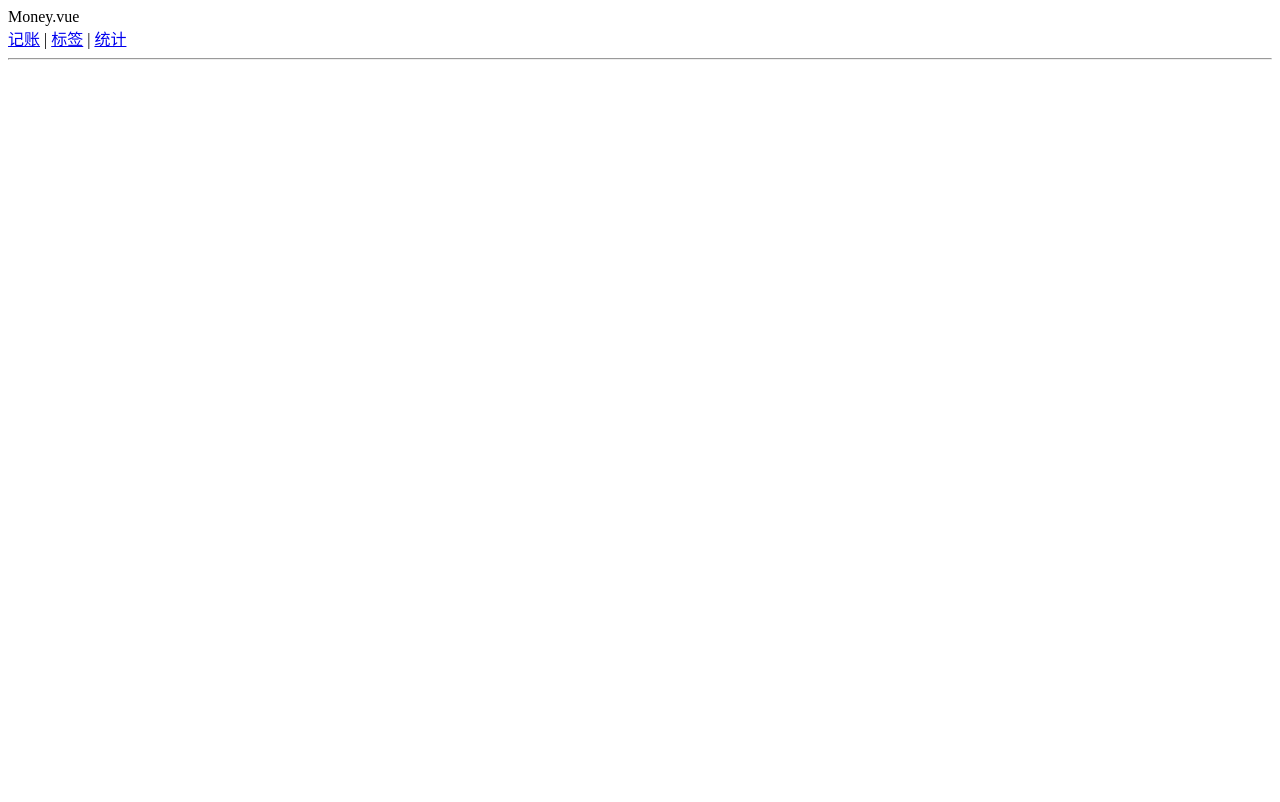
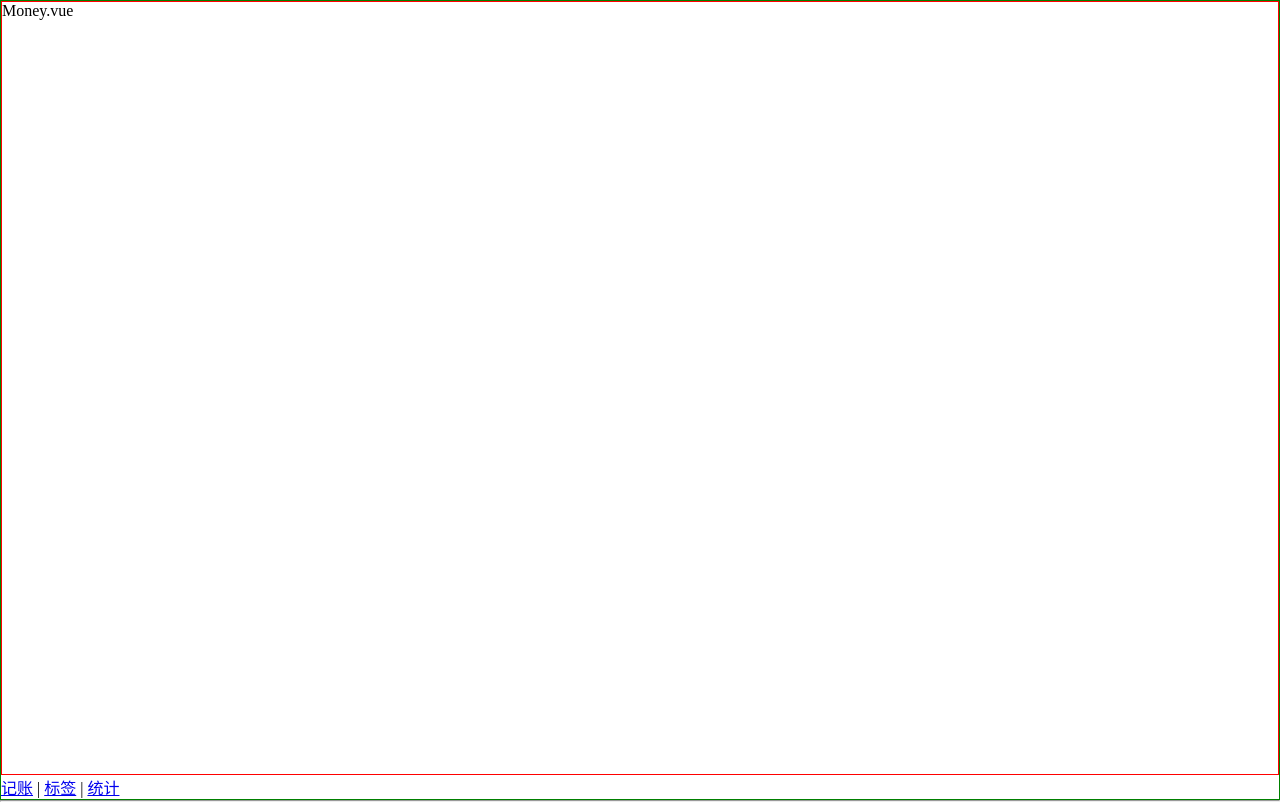
Before and after one commit to resatrt/vue-first-program, a Vue app: page /#/Money in a window 1280 px wide. Built offline with nearby package versions, Linux system fonts and the light colour scheme.

Commit message:
给一个导航栏添加样式

```diff
--- a/src/App.vue
+++ b/src/App.vue
@@ -6,6 +6,12 @@
 </template>
 
 <style lang="scss">
+    * {
+        margin: 0;
+        padding: 0;
+        box-sizing: border-box;
+    }
+
     /*#app {*/
     /*    font-family: Avenir, Helvetica, Arial, sans-serif;*/
     /*    -webkit-font-smoothing: antialiased;*/
--- a/src/views/Money.vue
+++ b/src/views/Money.vue
@@ -1,16 +1,29 @@
 <template>
-    <div>Money.vue
+    <div class="nav-wrapper">
+        <div class="content">
+            Money.vue
+        </div>
         <Nav/>
     </div>
 </template>
 
-<script>
+<script lang="ts">
 
     export default {
-        name: "Money",
-    }
+        name: 'Money',
+    };
 </script>
 
-<style scoped>
-
+<style lang="scss" scoped>
+    .nav-wrapper {
+        border: 1px solid green;
+        display: flex;
+        flex-direction: column;
+        height: 100vh;
+    }
+    .content{
+        flex-grow: 1;
+        border:1px solid red;
+        overflow: auto;//让超过屏幕的内容可滚动，不影响底部导航栏
+    }
 </style>
```
